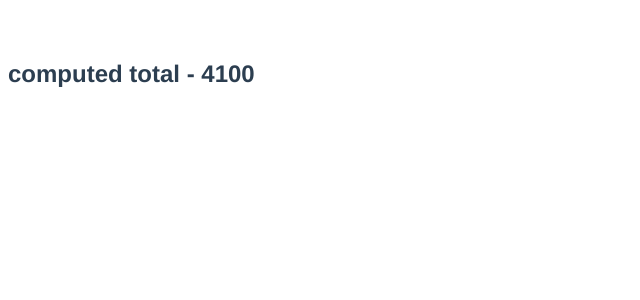
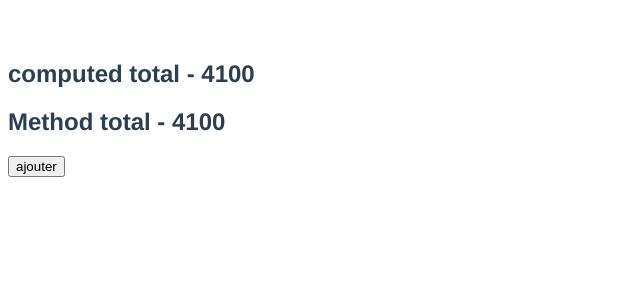
Before and after one commit to lapinRagnar/vue3_tuto, a Vue app: page / in a window 1280 px wide. Shown: the top 300 px of the page, without its empty margins (0-640 px from the left). Built offline with nearby package versions, Linux system fonts and the light colour scheme.

Commit message:
method vs computed property
nb: computed property est meilleurs pour la performance.

```diff
--- a/src/App.vue
+++ b/src/App.vue
@@ -1,5 +1,7 @@
 <template >
   <h2>computed total - {{ total }} </h2>
+  <h2>Method total - {{ getTotal() }} </h2>
+  <button @click="items.push({id: 4, title: 'essai', price: 1500})" >ajouter</button>
 </template>
 
 <script>
@@ -29,6 +31,9 @@ export default {
     }
   },
   methods: {
+    getTotal(){
+      return this.items.reduce((total, curr) => (total = total + curr.price), 0)
+    }
   },
   computed: {
     total(){
```
